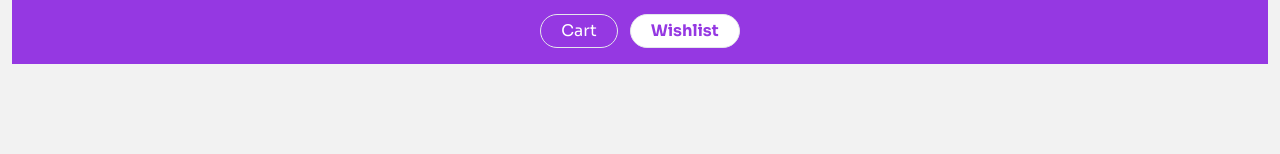
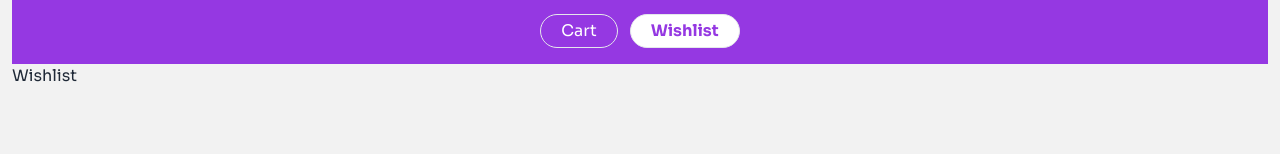
Before and after one commit to sakib-333/ph-b10-a8, a React (Vite) app: page /dashboard in a window 1280 px wide. Both pictures are taken after a click on the button "Wishlist". Shown: the part 198-352 px from the top of the page. Built offline with nearby package versions, Linux system fonts and the light colour scheme.

Commit message:
Add wishlist layout.

```diff
--- a/src/components/Body/BodyComponents/Dashboard.jsx
+++ b/src/components/Body/BodyComponents/Dashboard.jsx
@@ -1,5 +1,6 @@
 import React, { useEffect, useState } from "react";
 import Cart from "./Cart";
+import Wishlist from "./Wishlist";
 
 const Dashboard = () => {
   const [tabCart, setTabCart] = useState(true);
@@ -51,6 +52,7 @@ const Dashboard = () => {
         </div>
       </div>
       {tabCart && <Cart />}
+      {tabWishlist && <Wishlist />}
     </>
   );
 };
--- /dev/null
+++ b/src/components/Body/BodyComponents/Wishlist.jsx
@@ -0,0 +1,7 @@
+import React from "react";
+
+const Wishlist = () => {
+  return <div>Wishlist</div>;
+};
+
+export default Wishlist;
```
